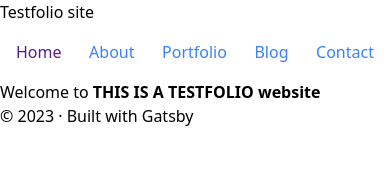
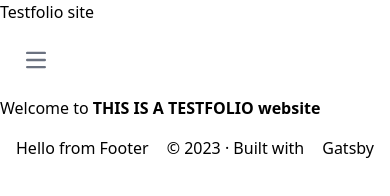
Before and after one commit to BratOBlog/test, a Gatsby site in the folder testfolio/: page / in a window 390 px wide. Built offline with nearby package versions, Linux system fonts and the light colour scheme; Gatsby itself is replaced by a stand-in of ours.

Commit message:
change layout, navbar and 404 page

```diff
--- a/testfolio/src/components/layout.js
+++ b/testfolio/src/components/layout.js
@@ -35,12 +35,8 @@ const Layout = ({ children }) => {
       >
         <Navbar />
         <main>{children}</main>
-        <footer
-          style={{
-            marginTop: `var(--space-5)`,
-            fontSize: `var(--font-sm)`,
-          }}
-        >
+        <footer className="max-w-screen-xl flex justify-between items-center mx-auto p-4"
+        >   <h2>Hello from Footer</h2>
           © {new Date().getFullYear()} &middot; Built with
           {` `}
           <a href="https://www.gatsbyjs.com">Gatsby</a>
--- a/testfolio/src/components/navbar.js
+++ b/testfolio/src/components/navbar.js
@@ -1,26 +1,66 @@
-import React from "react"
+import React, { useState } from "react"
 import { Link } from "gatsby"
 
 const Navbar = () => {
+  const [isMenuOpen, setIsMenuOpen] = useState(false)
+
+  const toggleMenu = () => {
+    setIsMenuOpen(!isMenuOpen)
+  }
+
   return (
     <nav className="bg-white border-gray-200 dark:bg-gray-900">
-      <ul className=" text-blue-500 max-w-screen-xl flex flex-wrap items-center justify-between mx-auto p-4">
-        <li>
-          <Link className="text-purple-900" to="/">Home</Link>
+      <div className="max-w-screen-xl flex flex-wrap items-center justify-between mx-auto p-4">
+        <button
+          onClick={toggleMenu}
+          className="inline-flex items-center p-2 w-10 h-10 justify-center text-sm text-gray-500 rounded-lg md:hidden hover:bg-gray-100 focus:outline-none focus:ring-2 focus:ring-gray-200 dark:text-gray-400 dark:hover:bg-gray-700 dark:focus:ring-gray-600"
+          aria-controls="navbar-default"
+          aria-expanded={isMenuOpen}
+        >
+          <span className="sr-only">Open main menu</span>
+          <svg
+            className="w-5 h-5"
+            aria-hidden="true"
+            xmlns="http://www.w3.org/2000/svg"
+            fill="none"
+            viewBox="0 0 17 14"
+          >
+            <path
+              stroke="currentColor"
+              strokeLinecap="round"
+              strokeLinejoin="round"
+              strokeWidth="2"
+              d="M1 1h15M1 7h15M1 13h15"
+            />
+          </svg>
+        </button>
+        <div
+          className={`${
+            isMenuOpen ? "block" : "hidden"
+          } w-full md:block md:w-auto`}
+          id="navbar-default"
+        >
+          <ul className="font-medium flex flex-col p-4 md:p-0 mt-4 border border-gray-100 rounded-lg bg-gray-50 md:flex-row md:space-x-8 md:mt-0 md:border-0 md:bg-white dark:bg-gray-800 md:dark:bg-gray-900 dark:border-gray-700">
+            <li className="block py-2 pl-3 pr-4 text-gray-900 rounded hover:bg-gray-100 md:hover:bg-transparent md:border-0 md:hover:text-blue-700 md:p-0 dark:text-white md:dark:hover:text-blue-500 dark:hover:bg-gray-700 dark:hover:text-white md:dark:hover:bg-transparent">
+              <Link className="text-purple-900" to="/">
+                Home
+              </Link>
             </li>
-        <li>
+            <li className="block py-2 pl-3 pr-4 text-gray-900 rounded hover:bg-gray-100 md:hover:bg-transparent md:border-0 md:hover:text-blue-700 md:p-0 dark:text-white md:dark:hover:text-blue-500 dark:hover:bg-gray-700 dark:hover:text-white md:dark:hover:bg-transparent">
               <Link to="/about">About</Link>
             </li>
-        <li>
+            <li className="block py-2 pl-3 pr-4 text-gray-900 rounded hover:bg-gray-100 md:hover:bg-transparent md:border-0 md:hover:text-blue-700 md:p-0 dark:text-white md:dark:hover:text-blue-500 dark:hover:bg-gray-700 dark:hover:text-white md:dark:hover:bg-transparent">
               <Link to="/portfolio">Portfolio</Link>
             </li>
-        <li>
+            <li className="block py-2 pl-3 pr-4 text-gray-900 rounded hover:bg-gray-100 md:hover:bg-transparent md:border-0 md:hover:text-blue-700 md:p-0 dark:text-white md:dark:hover:text-blue-500 dark:hover:bg-gray-700 dark:hover:text-white md:dark:hover:bg-transparent">
               <Link to="/blog">Blog</Link>
             </li>
-        <li>
+            <li className="block py-2 pl-3 pr-4 text-gray-900 rounded hover:bg-gray-100 md:hover:bg-transparent md:border-0 md:hover:text-blue-700 md:p-0 dark:text-white md:dark:hover:text-blue-500 dark:hover:bg-gray-700 dark:hover:text-white md:dark:hover:bg-transparent">
               <Link to="/contact">Contact</Link>
             </li>
           </ul>
+        </div>
+      </div>
     </nav>
   )
 }
--- a/testfolio/src/pages/404.js
+++ b/testfolio/src/pages/404.js
@@ -5,8 +5,13 @@ import Seo from "../components/seo"
 
 const NotFoundPage = () => (
   <Layout>
-    <h1>404: Not Found</h1>
-    <p>You just hit a route that doesn&#39;t exist... the sadness.</p>
+    <Seo title="404: Not found" />
+    <div className="bg-purple-100 text-red-500 text-3xl text-center m-auto">
+    <h1 className="my-6"> 404: Not Found</h1>
+    <p>You just entered a page that doesn&#39;t exist...
+   Use the Menu to navigate to the Home page</p>
+    </div>
+
   </Layout>
 )
 
```
Lines whose indentation alone changed are shown as unchanged.
